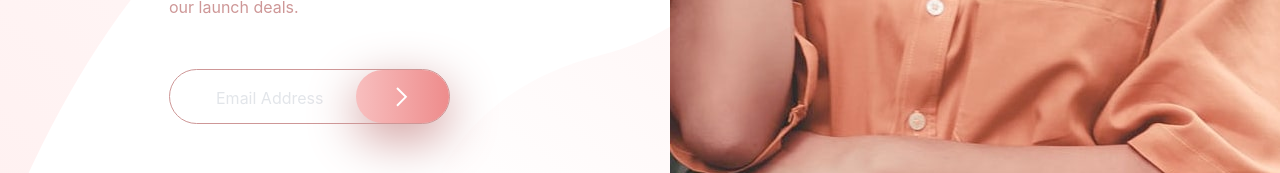
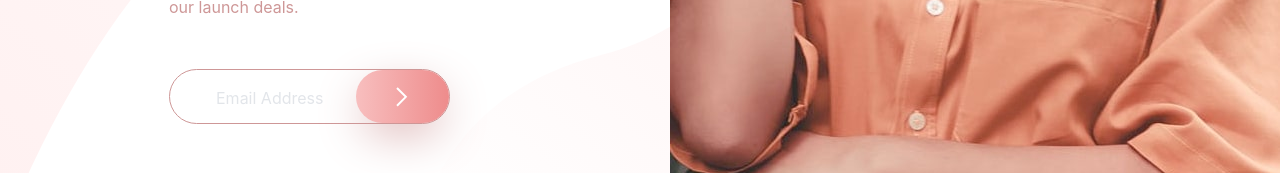
Before and after one commit to horoserp/coming-soon, a React (Create React App) app: page / in a window 1280 px wide. Shown: the part 560-733 px from the top of the page. Built offline with nearby package versions, Linux system fonts and the light colour scheme.

Commit message:
Adjust box shadow.

```diff
--- a/src/App.css
+++ b/src/App.css
@@ -87,7 +87,7 @@ h1 {
     var(--RedB)
   ) !important;
   border: none;
-  box-shadow: 0 15px 50px 0px var(--Desaturated-Red);
+  box-shadow: 0 15px 50px -10px var(--Desaturated-Red);
 }
 
 .error {
```
